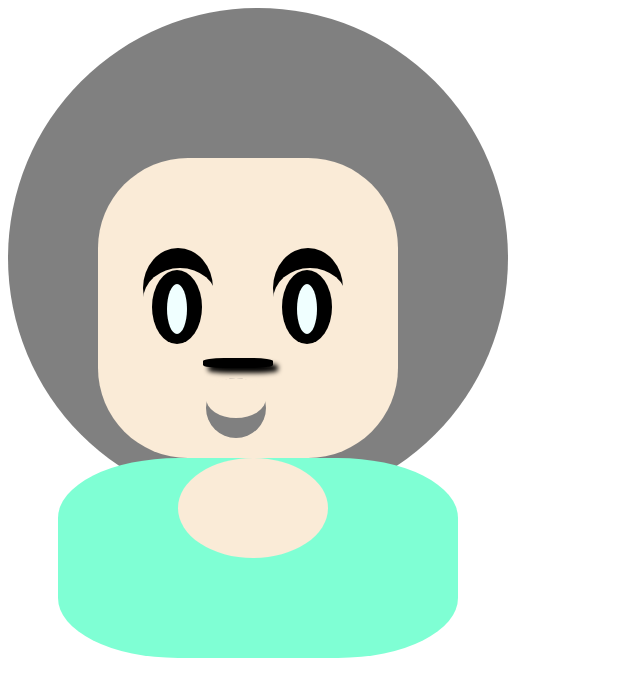
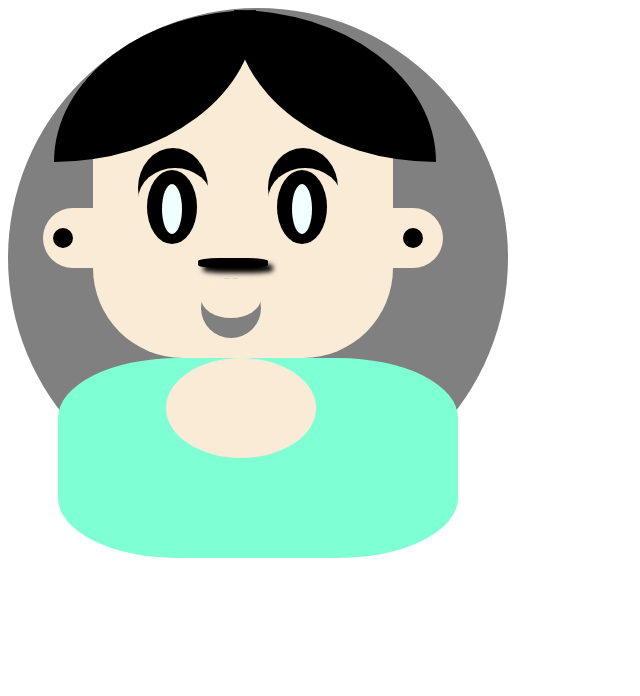
Before and after one commit to minuk0612/Cartoon, a plain HTML site: page Cartoon.html in a window 1280 px wide. Shown: the whole page, without its empty margins (0-640 px from the left). Drawn offline with Linux system fonts and the light colour scheme.

Commit message:
commit to master

```diff
--- a/Cartoon.html
+++ b/Cartoon.html
@@ -25,7 +25,7 @@
     height: 100px;
     width:150px;
     background-color: antiquewhite;
-    margin-left: 30%;
+    margin-left: 27%;
     margin-top: 0%;
 }
 .face{
@@ -33,11 +33,16 @@
     width:300px;
     background-color: antiquewhite;
     border-radius: 30%;
-    margin-left: 90px;
-    margin-top: 30%;
+    margin-left: 0px;
+    margin-top: 10%;
+
 }
 #eyes{
 display: flex;
+flex-direction: row;
+}
+.ears{
+    display: flex;
 flex-direction: row;
 }
 .eye1{
@@ -104,6 +109,64 @@ flex-direction: row;
     margin-top: 10px;
     padding-top: 10px;
 }
+.ear1{
+    border-bottom-left-radius: 40px;
+  border-top-left-radius: 40px;
+    width: 50px;
+    height:60px;
+    background-color: antiquewhite;
+    margin-top: 40%;
+    margin-left: 7%;
+    margin-right: 0%;
+    padding: 0%;
+}
+.ear2{
+    width: 50px;
+    height:60px;
+    background-color: antiquewhite;
+    margin-top: 40%;
+    margin-left: 0%;
+    margin-right: 0%;
+    padding: 0%;
+    border-bottom-right-radius: 40px;
+  border-top-right-radius: 40px;
+}
+.eardrum{
+    border-radius: 50%;
+    width: 20px;
+    height:20px;
+    background-color:black;
+    margin-left: 10px;
+    margin-top: 20px;
+}
+
+
+.hair-top {
+  width: 200px;
+  height: 150px;
+  background: black;
+  position: absolute;
+  left: 54px;
+  top: 10px;
+  border-radius: 100% 0;
+  border: 1px solid rgba(0, 0, 0, 0.5);
+
+  z-index:3;
+}
+.hair-left {
+  width: 200px;
+  height: 150px;
+  background: black;
+  position: absolute;
+  left: 234px;
+  top: 10px;
+  border-radius:0 100% ;
+  border: 1px solid rgba(0, 0, 0, 0.5);
+
+  z-index:3;
+}
+
+
 
 
 
@@ -113,6 +176,14 @@ flex-direction: row;
 
 
 <div class="circlebase">
+<div class="hair"></div>
+
+
+    <div class="ears">
+        <div class="ear1">
+<div class="eardrum"></div>
+        </div>
+
 <div class="face">
     <div id="eyes">
 <div class="eye1">
@@ -141,13 +212,21 @@ flex-direction: row;
 
 </div>
 
+
+    <div class="ear2">
+        <div class="eardrum"></div>
+
+    </div>
+
+</div>
+
 <div class="greenshirt">
     <div class="neck"> </div>
 
 </div>
 
-
-
+<div class="hair-top"></div>
+<div class="hair-left"></div>
 </div>
 
 
```
